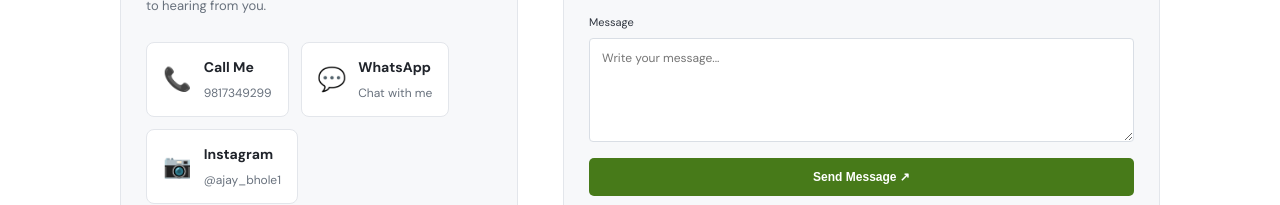
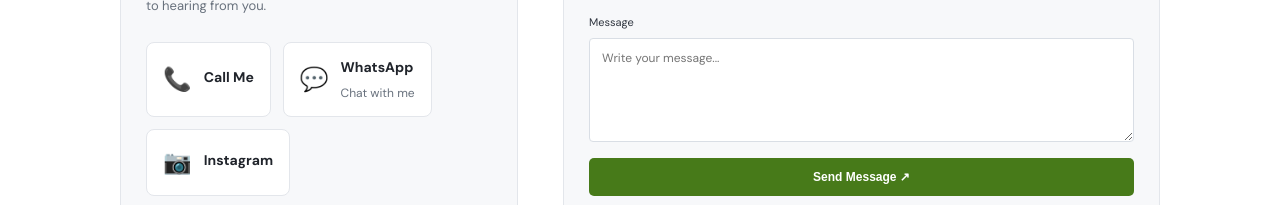
Before and after one commit to techazayin/ajaybholeportfolio, a plain HTML site: page contact.html in a window 1280 px wide. Shown: the part 588-793 px from the top of the page. Drawn offline with Linux system fonts and the light colour scheme.

Commit message:
Update contact.html

```diff
--- a/contact.html
+++ b/contact.html
@@ -107,7 +107,7 @@
         <span class="social-icon">📞</span>
         <div>
           <h3>Call Me</h3>
-          <p>9817349299</p>
+
         </div>
       </a>
 
@@ -123,7 +123,7 @@
         <span class="social-icon">📷</span>
         <div>
           <h3>Instagram</h3>
-          <p>@ajay_bhole1</p>
+
         </div>
       </a>
 
```
